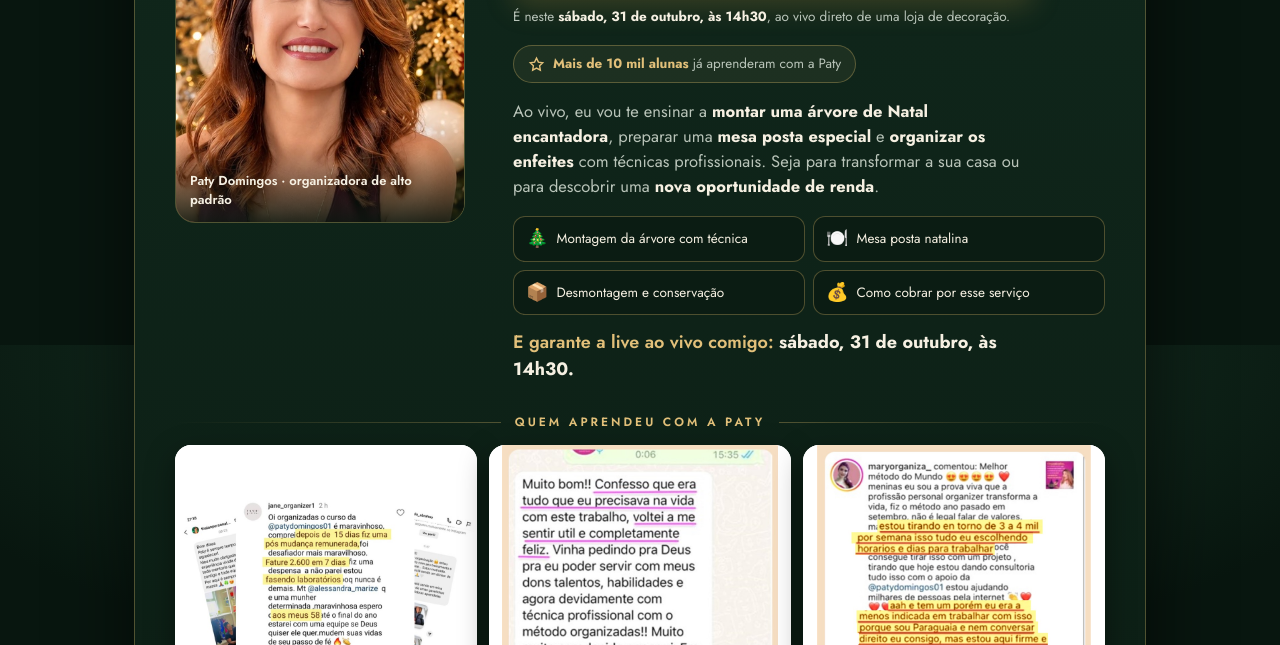
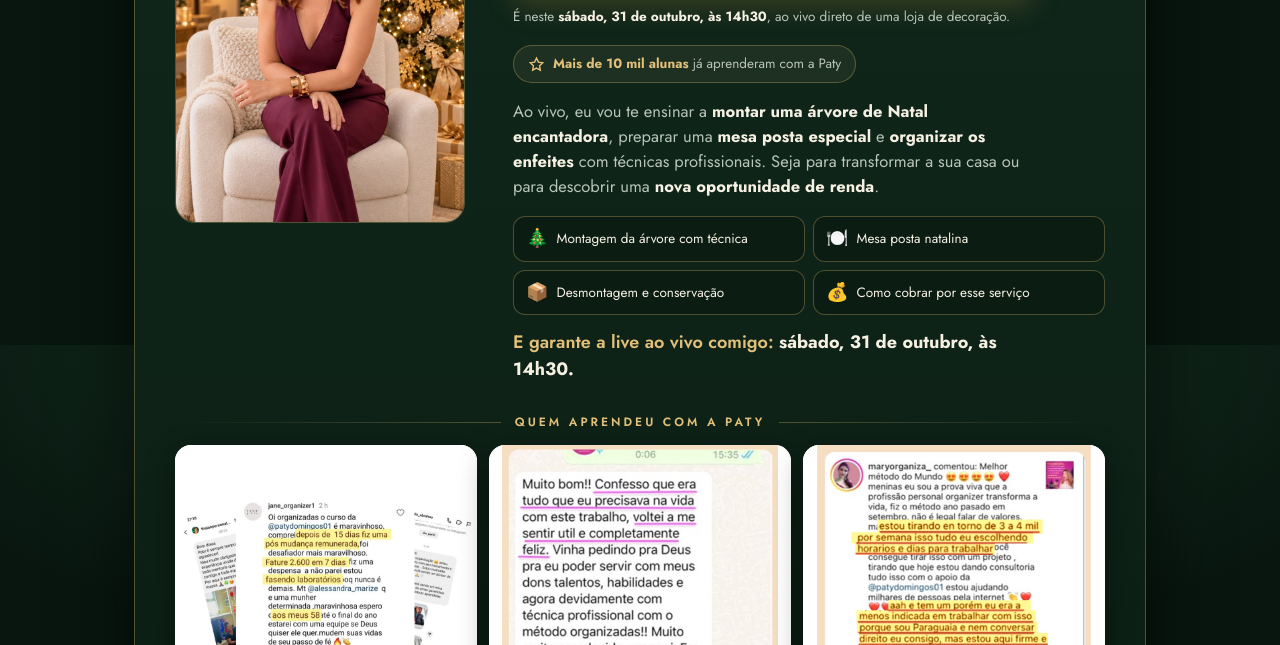
Before and after one commit to iedaavic2-collab/quiz-paty-domingos, a plain HTML site: page natal/vendas.html in a window 1280 px wide. Shown: the part 455-1100 px from the top of the page. Drawn offline with nearby package versions, Linux system fonts and the light colour scheme; a web font is replaced by a local one.

Commit message:
Natal: foto inteira em retrato

```diff
--- a/natal/vendas.html
+++ b/natal/vendas.html
@@ -166,7 +166,7 @@ h1 em { font-family: var(--serif); font-style: italic; font-weight: 700; color:
       </div>
 
       <div class="call-grid">
-        <figure class="hero-ph"><img src="../img/paty-natal-retrato.jpg" width="460" height="575" alt="Paty Domingos sorrindo, sentada em uma poltrona ao lado de uma árvore de Natal dourada"><figcaption>Paty Domingos · organizadora de alto padrão</figcaption></figure>
+        <figure class="hero-ph"><img src="../img/paty-natal-v1.jpg" width="880" height="1100" alt="Paty Domingos sorrindo, sentada em uma poltrona ao lado de uma árvore de Natal dourada"></figure>
 
         <div class="call-copy">
           <h1>Monte o Natal mais bonito da sua casa. <em>Depois, cobre para montar o das suas clientes.</em></h1>
```
